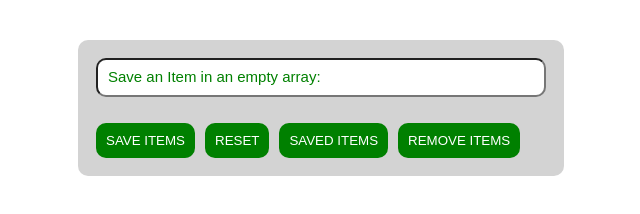
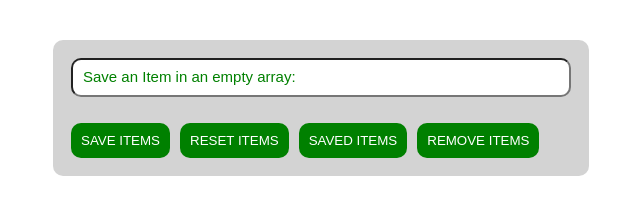
Before and after one commit to vitalis1255/saveitemapp, a plain HTML site: page index.html in a window 1280 px wide. Shown: the whole page, without its empty margins (319-959 px from the left). Drawn offline with Linux system fonts and the light colour scheme.

Commit message:
change to reset button in html and css

```diff
--- a/index.css
+++ b/index.css
@@ -1,5 +1,5 @@
 .all-el{
-  width: 450px;
+  width: 500px;
   margin: 40px auto;
   display: flex;
   flex-direction: column;
--- a/index.html
+++ b/index.html
@@ -19,7 +19,7 @@
           <button class="js-input-save input-save">SAVE ITEMS</button>
         </div>
         <div>
-          <button class="js-reset reset">RESET</button>
+          <button class="js-reset reset">RESET ITEMS</button>
         </div>
         <div>
           <button class="js-saved-items saved-items">SAVED ITEMS</button>
```
